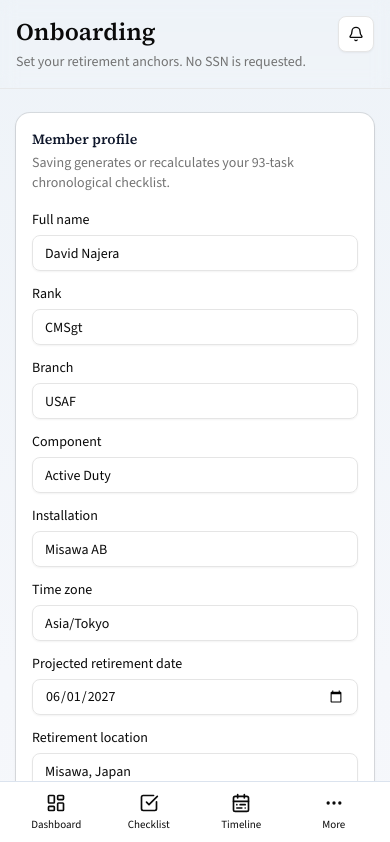
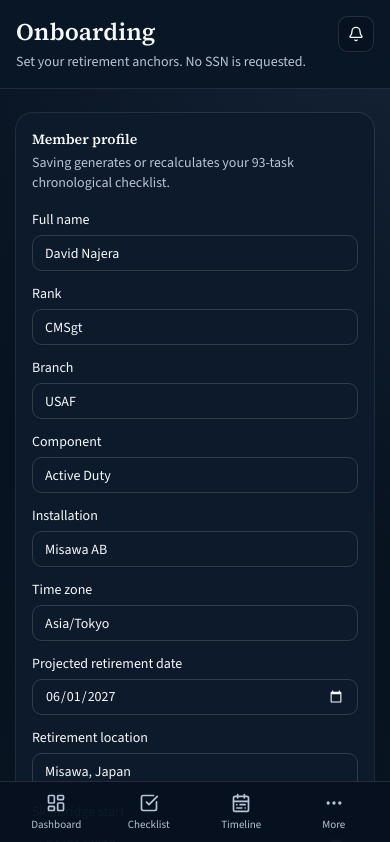
Before and after one commit to EverForgeInc/Retire, a Next.js app: page /onboarding in a window 390 px wide. Shown: the top 842 px of the page. Built offline with nearby package versions, Linux system fonts and the light colour scheme.

Commit message:
Apply EverForge-inspired dark member theme

```diff
--- a/src/app/globals.css
+++ b/src/app/globals.css
@@ -5,55 +5,68 @@
 @custom-variant dark (&:is(.dark *));
 
 :root {
-  color-scheme: light;
-  --navy-950: #0b1c33;
-  --navy-900: #12243a;
-  --navy-800: #1a3354;
-  --blue-600: #2563eb;
-  --blue-500: #3b82f6;
-  --green-600: #16a34a;
+  color-scheme: dark;
+  --navy-950: #07111f;
+  --navy-900: #0b1624;
+  --navy-800: #12243a;
+  --panel: #0d1a2b;
+  --panel-strong: #0a1726;
+  --gold: #d6b26e;
+  --blue-600: #3b82f6;
+  --blue-500: #60a5fa;
+  --green-600: #22c55e;
   --amber-500: #f59e0b;
-  --red-600: #dc2626;
-  --slate-50: #f5f7fb;
-  --slate-100: #eef2f7;
-  --slate-200: #dbe3ee;
-  --slate-500: #64748b;
-  --slate-700: #334155;
-  --slate-900: #0f172a;
-  --surface: #ffffff;
-  --radius: 0.625rem;
-  --shadow: 0 8px 24px rgba(15, 36, 58, 0.08);
-  --background: oklch(1 0 0);
-  --foreground: oklch(0.145 0 0);
-  --card: oklch(1 0 0);
-  --card-foreground: oklch(0.145 0 0);
-  --popover: oklch(1 0 0);
-  --popover-foreground: oklch(0.145 0 0);
-  --primary: oklch(0.205 0 0);
-  --primary-foreground: oklch(0.985 0 0);
-  --secondary: oklch(0.97 0 0);
-  --secondary-foreground: oklch(0.205 0 0);
-  --muted: oklch(0.97 0 0);
-  --muted-foreground: oklch(0.556 0 0);
-  --accent: oklch(0.97 0 0);
-  --accent-foreground: oklch(0.205 0 0);
-  --destructive: oklch(0.577 0.245 27.325);
-  --border: oklch(0.922 0 0);
-  --input: oklch(0.922 0 0);
-  --ring: oklch(0.708 0 0);
-  --chart-1: oklch(0.87 0 0);
-  --chart-2: oklch(0.556 0 0);
-  --chart-3: oklch(0.439 0 0);
-  --chart-4: oklch(0.371 0 0);
-  --chart-5: oklch(0.269 0 0);
-  --sidebar: oklch(0.985 0 0);
-  --sidebar-foreground: oklch(0.145 0 0);
-  --sidebar-primary: oklch(0.205 0 0);
-  --sidebar-primary-foreground: oklch(0.985 0 0);
-  --sidebar-accent: oklch(0.97 0 0);
-  --sidebar-accent-foreground: oklch(0.205 0 0);
-  --sidebar-border: oklch(0.922 0 0);
-  --sidebar-ring: oklch(0.708 0 0);
+  --red-600: #ef4444;
+  --slate-50: #0b1624;
+  --slate-100: #102033;
+  --slate-200: #d7e0ea;
+  --slate-500: #9fb0c3;
+  --slate-700: #c6d1df;
+  --slate-900: #f7f9fc;
+  --surface: #0d1a2b;
+  --radius: 0.75rem;
+  --shadow: 0 14px 34px rgba(0, 0, 0, 0.28);
+  --background: #07111f;
+  --foreground: #f7f9fc;
+  --card: #0d1a2b;
+  --card-foreground: #f7f9fc;
+  --popover: #102033;
+  --popover-foreground: #f7f9fc;
+  --primary: #d6b26e;
+  --primary-foreground: #132033;
+  --secondary: #15263a;
+  --secondary-foreground: #f7f9fc;
+  --muted: #132337;
+  --muted-foreground: #b8c5d6;
+  --accent: #172a40;
+  --accent-foreground: #f7f9fc;
+  --destructive: #ef4444;
+  --border: rgba(255,255,255,.12);
+  --input: rgba(255,255,255,.15);
+  --ring: #d6b26e;
+  --chart-1: #60a5fa;
+  --chart-2: #2dd4bf;
+  --chart-3: #d6b26e;
+  --chart-4: #a78bfa;
+  --chart-5: #34d399;
+  --sidebar: #07111f;
+  --sidebar-foreground: #f7f9fc;
+  --sidebar-primary: #d6b26e;
+  --sidebar-primary-foreground: #132033;
+  --sidebar-accent: #102033;
+  --sidebar-accent-foreground: #f7f9fc;
+  --sidebar-border: rgba(255,255,255,.11);
+  --sidebar-ring: #d6b26e;
+  --color-slate-50: #0b1624;
+  --color-slate-100: #102033;
+  --color-slate-200: #d7e0ea;
+  --color-slate-300: #c6d1df;
+  --color-slate-400: #a9b8ca;
+  --color-slate-500: #9fb0c3;
+  --color-slate-600: #b8c5d6;
+  --color-slate-700: #d2dbe6;
+  --color-slate-800: #e6ebf2;
+  --color-slate-900: #f7f9fc;
 }
 
 @theme inline {
@@ -100,37 +113,19 @@
   --radius-4xl: calc(var(--radius) * 2.6);
 }
 
-* {
-  box-sizing: border-box;
-}
-
-html,
-body {
-  min-height: 100%;
-}
-
-html {
-  background: var(--slate-50);
-}
-
+* { box-sizing: border-box; }
+html, body { min-height: 100%; }
+html { background: var(--navy-950); }
 body {
   margin: 0;
-  background: linear-gradient(180deg, #eef3f8 0%, var(--slate-50) 40%, #f8fafc 100%);
+  background:
+    radial-gradient(circle at top right, rgba(72,106,145,.20), transparent 34rem),
+    linear-gradient(180deg, #07111f, #091421 58%, #07111f);
   color: var(--foreground);
   font-family: var(--font-source-sans), var(--font-sans), "Segoe UI", sans-serif;
 }
-
-a {
-  color: inherit;
-  text-decoration: none;
-}
-
-button,
-input,
-select,
-textarea {
-  font: inherit;
-}
+a { color: inherit; text-decoration: none; }
+button, input, select, textarea { font: inherit; }
 
 .app-shell {
   min-height: 100vh;
@@ -138,70 +133,22 @@ textarea {
   grid-template-columns: 280px 1fr;
 }
 
-@media (max-width: 960px) {
-  .app-shell {
-    grid-template-columns: 1fr;
-  }
-}
-
 .card {
-  background: var(--surface);
-  border: 1px solid rgba(15, 36, 58, 0.06);
+  background: linear-gradient(160deg, rgba(18,36,58,.94), rgba(10,23,38,.96));
+  border: 1px solid var(--border);
   border-radius: var(--radius);
   box-shadow: var(--shadow);
 }
 
-.kpi {
-  padding: 1rem 1.1rem;
-}
-
-.progress-track {
-  height: 8px;
-  border-radius: 999px;
-  background: var(--slate-200);
-  overflow: hidden;
-}
-
-.progress-fill {
-  height: 100%;
-  border-radius: inherit;
-  background: linear-gradient(90deg, var(--blue-500), #60a5fa);
-}
-
-.status-chip {
-  display: inline-flex;
-  align-items: center;
-  gap: 0.35rem;
-  border-radius: 999px;
-  padding: 0.2rem 0.65rem;
-  font-size: 0.75rem;
-  font-weight: 600;
-}
-
-.status-due {
-  background: #fff7ed;
-  color: #c2410c;
-}
-
-.status-upcoming {
-  background: #eff6ff;
-  color: #1d4ed8;
-}
-
-.status-overdue {
-  background: #fef2f2;
-  color: #b91c1c;
-}
-
-.status-complete {
-  background: #ecfdf5;
-  color: #047857;
-}
-
-.status-waiting {
-  background: #f8fafc;
-  color: #475569;
-}
+.kpi { padding: 1rem 1.1rem; }
+.progress-track { height: 8px; border-radius: 999px; background: #24354a; overflow: hidden; }
+.progress-fill { height: 100%; border-radius: inherit; background: linear-gradient(90deg, var(--gold), #e2bf7a); }
+.status-chip { display: inline-flex; align-items: center; gap: .35rem; border-radius: 999px; padding: .2rem .65rem; font-size: .75rem; font-weight: 600; }
+.status-due { background: rgba(245,158,11,.16); color: #fbbf24; }
+.status-upcoming { background: rgba(96,165,250,.14); color: #93c5fd; }
+.status-overdue { background: rgba(239,68,68,.16); color: #fca5a5; }
+.status-complete { background: rgba(34,197,94,.16); color: #86efac; }
+.status-waiting { background: rgba(184,197,214,.10); color: #cbd5e1; }
 
 .mobile-nav {
   position: fixed;
@@ -210,69 +157,51 @@ textarea {
   bottom: 0;
   z-index: 40;
   display: none;
-  background: #fff;
-  border-top: 1px solid var(--slate-200);
-  padding: 0.45rem 0.75rem calc(0.45rem + env(safe-area-inset-bottom));
+  background: rgba(7,17,31,.97);
+  border-top: 1px solid var(--border);
+  padding: .45rem .75rem calc(.45rem + env(safe-area-inset-bottom));
 }
 
+/* Keep legacy utility classes readable while the app transitions to semantic theme tokens. */
+.bg-white { background-color: var(--card) !important; }
+.bg-slate-50, .bg-slate-100 { background-color: var(--muted) !important; }
+.text-slate-900, .text-slate-800, .text-slate-700 { color: var(--foreground) !important; }
+.text-slate-600, .text-slate-500, .text-slate-400 { color: var(--muted-foreground) !important; }
+.bg-emerald-50\/60, .bg-emerald-50 { background-color: rgba(16,185,129,.10) !important; }
+.bg-amber-50 { background-color: rgba(245,158,11,.12) !important; }
+.text-amber-900 { color: #fcd34d !important; }
+.text-emerald-700, .text-emerald-800 { color: #86efac !important; }
+
 @media (max-width: 960px) {
-  .desktop-sidebar {
-    display: none !important;
-  }
-
-  .mobile-nav {
-    display: grid;
-    grid-template-columns: repeat(4, 1fr);
-    gap: 0.25rem;
-  }
-
-  .main-scroll {
-    padding-bottom: 5.5rem !important;
-  }
+  .app-shell { grid-template-columns: 1fr; }
+  .desktop-sidebar { display: none !important; }
+  .mobile-nav { display: grid; grid-template-columns: repeat(4, 1fr); gap: .25rem; }
+  .main-scroll { padding-bottom: 5.5rem !important; }
 }
 
 .dark {
-  --background: oklch(0.145 0 0);
-  --foreground: oklch(0.985 0 0);
-  --card: oklch(0.205 0 0);
-  --card-foreground: oklch(0.985 0 0);
-  --popover: oklch(0.205 0 0);
-  --popover-foreground: oklch(0.985 0 0);
-  --primary: oklch(0.922 0 0);
-  --primary-foreground: oklch(0.205 0 0);
-  --secondary: oklch(0.269 0 0);
-  --secondary-foreground: oklch(0.985 0 0);
-  --muted: oklch(0.269 0 0);
-  --muted-foreground: oklch(0.708 0 0);
-  --accent: oklch(0.269 0 0);
-  --accent-foreground: oklch(0.985 0 0);
-  --destructive: oklch(0.704 0.191 22.216);
-  --border: oklch(1 0 0 / 10%);
-  --input: oklch(1 0 0 / 15%);
-  --ring: oklch(0.556 0 0);
-  --chart-1: oklch(0.87 0 0);
-  --chart-2: oklch(0.556 0 0);
-  --chart-3: oklch(0.439 0 0);
-  --chart-4: oklch(0.371 0 0);
-  --chart-5: oklch(0.269 0 0);
-  --sidebar: oklch(0.205 0 0);
-  --sidebar-foreground: oklch(0.985 0 0);
-  --sidebar-primary: oklch(0.488 0.243 264.376);
-  --sidebar-primary-foreground: oklch(0.985 0 0);
-  --sidebar-accent: oklch(0.269 0 0);
-  --sidebar-accent-foreground: oklch(0.985 0 0);
-  --sidebar-border: oklch(1 0 0 / 10%);
-  --sidebar-ring: oklch(0.556 0 0);
+  --background: #07111f;
+  --foreground: #f7f9fc;
+  --card: #0d1a2b;
+  --card-foreground: #f7f9fc;
+  --popover: #102033;
+  --popover-foreground: #f7f9fc;
+  --primary: #d6b26e;
+  --primary-foreground: #132033;
+  --secondary: #15263a;
+  --secondary-foreground: #f7f9fc;
+  --muted: #132337;
+  --muted-foreground: #b8c5d6;
+  --accent: #172a40;
+  --accent-foreground: #f7f9fc;
+  --destructive: #ef4444;
+  --border: rgba(255,255,255,.12);
+  --input: rgba(255,255,255,.15);
+  --ring: #d6b26e;
 }
 
 @layer base {
-  * {
-    @apply border-border outline-ring/50;
-  }
-  body {
-    @apply bg-background text-foreground;
-  }
-  html {
-    @apply font-sans;
-  }
+  * { @apply border-border outline-ring/50; }
+  body { @apply bg-background text-foreground; }
+  html { @apply font-sans; }
 }
```
